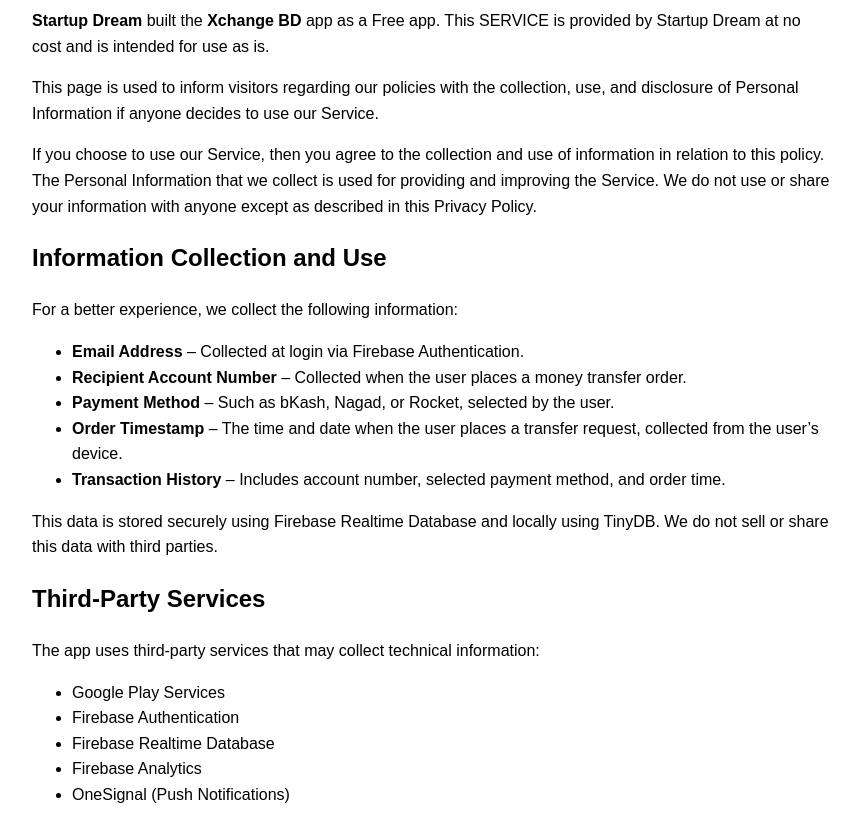
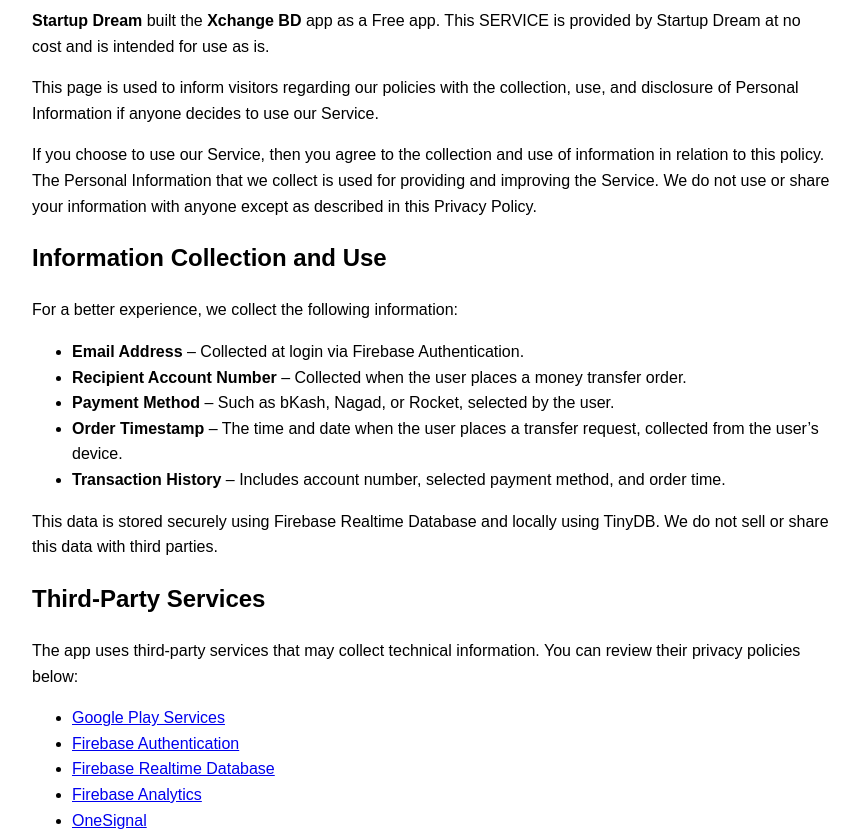
Before and after one commit to xchangebd/privacy-policy, a plain HTML site: page index.html in a window 1280 px wide. Shown: the part 106-941 px from the top of the page, without its empty margins (208-1068 px from the left). Drawn offline with Linux system fonts and the light colour scheme.

Commit message:
Update index.html

```diff
--- a/index.html
+++ b/index.html
@@ -25,13 +25,13 @@
   <p>This data is stored securely using Firebase Realtime Database and locally using TinyDB. We do not sell or share this data with third parties.</p>
 
   <h2>Third-Party Services</h2>
-  <p>The app uses third-party services that may collect technical information:</p>
+  <p>The app uses third-party services that may collect technical information. You can review their privacy policies below:</p>
   <ul>
-    <li>Google Play Services</li>
-    <li>Firebase Authentication</li>
-    <li>Firebase Realtime Database</li>
-    <li>Firebase Analytics</li>
-    <li>OneSignal (Push Notifications)</li>
+    <li><a href="https://policies.google.com/privacy" target="_blank">Google Play Services</a></li>
+    <li><a href="https://firebase.google.com/support/privacy" target="_blank">Firebase Authentication</a></li>
+    <li><a href="https://firebase.google.com/support/privacy" target="_blank">Firebase Realtime Database</a></li>
+    <li><a href="https://firebase.google.com/support/privacy" target="_blank">Firebase Analytics</a></li>
+    <li><a href="https://onesignal.com/privacy_policy" target="_blank">OneSignal</a></li>
   </ul>
 
   <h2>Log Data</h2>
```
